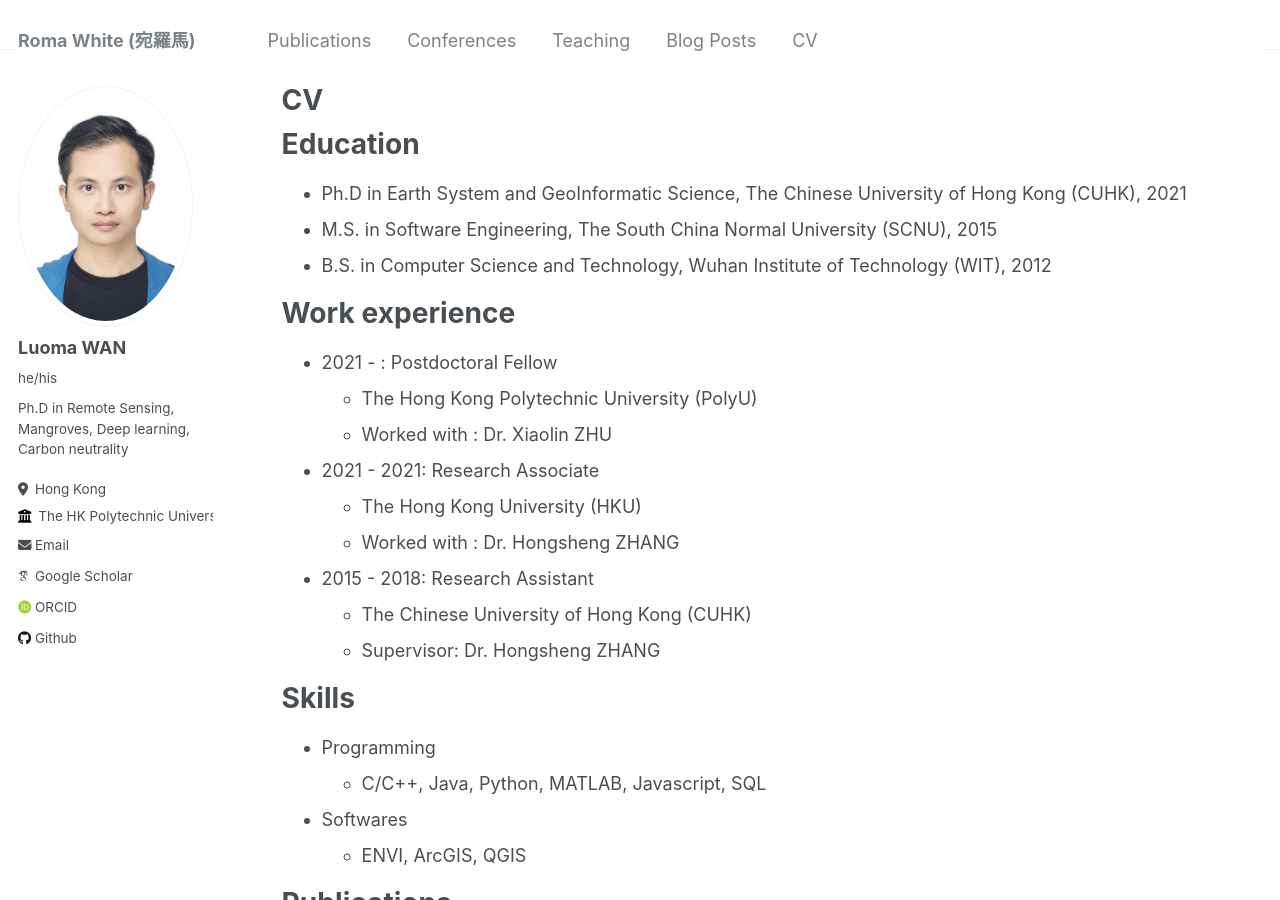
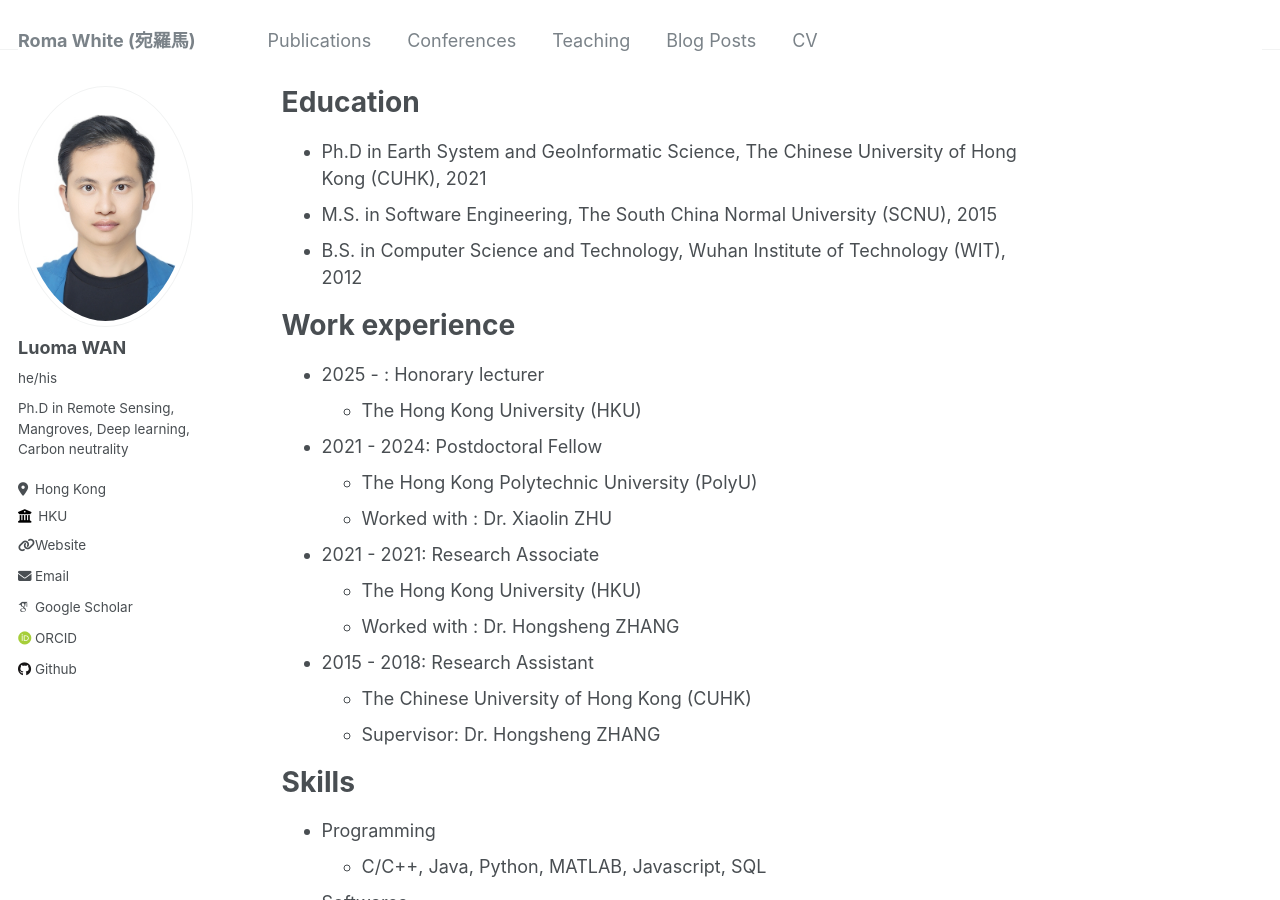
Before and after one commit to romawhite/romawhite.github.io, a Jekyll site: the page built from _pages/cv.md, in a window 1280 px wide and 900 px high. Built offline with Jekyll 4.4.1, drawn with Linux system fonts in a browser that asks for light colours; some web fonts are replaced.

Commit message:
update abount and cv

```diff
--- a/_config.yml
+++ b/_config.yml
@@ -26,9 +26,9 @@ author:
   pronouns         : he/his # example: "she/her"
   bio              : "Ph.D in Remote Sensing, Mangroves, Deep learning, Carbon neutrality"
   location         : "Hong Kong"
-  employer         : "The HK Polytechnic University (PolyU)"
-  uri              : # URL
-  email            : "luoma.wan@polyu.edu.hk"
+  employer         : "HKU"
+  uri              : "romawhite.github.io"
+  email            : "roma@hku.hk"
 
   # Academic websites
   arxiv            : # URL - Update with the correct link to your profile
--- a/_pages/cv.md
+++ b/_pages/cv.md
@@ -17,7 +18,10 @@ Education
 
 Work experience
 ======
-* 2021 - : Postdoctoral Fellow
+* 2025 - : Honorary lecturer
+  * The Hong Kong University (HKU)
+
+* 2021 - 2024: Postdoctoral Fellow
   * The Hong Kong Polytechnic University (PolyU)
   * Worked with : Dr. Xiaolin ZHU
 
```
Also changed, not shown: other parts of _pages/cv.md (+2 -1 lines), _pages/about.md (+2 -2 lines).
